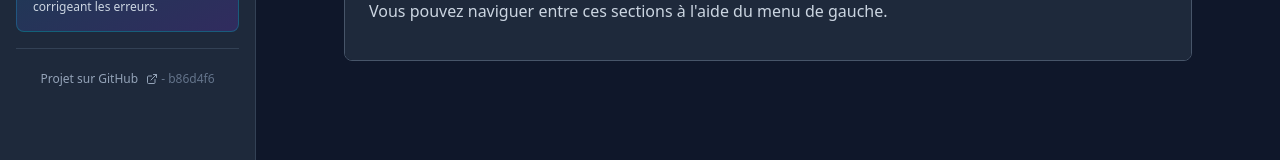
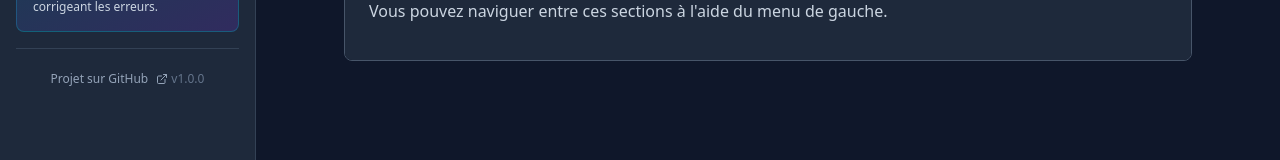
Before and after one commit to NoaSecond/Open-Book-Wiki, a React (Vite) app: page / in a window 1280 px wide. Shown: the part 523-683 px from the top of the page. Built offline with nearby package versions, Linux system fonts and the light colour scheme.

Commit message:
:recycle: Refactor Sidebar to display application version instead of commit hash

```diff
--- a/src/components/Sidebar.tsx
+++ b/src/components/Sidebar.tsx
@@ -1,6 +1,7 @@
 import React, { useState, useEffect } from 'react';
 import { Home, BookOpen, Clock, User, Code, Plus, ExternalLink, Edit3, Trash2, MoreHorizontal, Check, X } from 'lucide-react';
 import { useWiki } from '../context/WikiContext';
+import { getConfigService } from '../services/configService';
 import activityService from '../services/activityService';
 
 const navigationItems = [
@@ -12,7 +13,7 @@ export const Sidebar: React.FC = () => {
   const { currentPage, setCurrentPage, wikiData, isLoggedIn, isDarkMode, canContribute, addPage, renamePage, deletePage, isAdmin } = useWiki();
   const [showAddCategoryModal, setShowAddCategoryModal] = useState(false);
   const [newCategoryName, setNewCategoryName] = useState('');
-  const [commitHash, setCommitHash] = useState('...');
+  const [appVersion, setAppVersion] = useState('...');
   const [editingPageId, setEditingPageId] = useState<string | null>(null);
   const [editingPageTitle, setEditingPageTitle] = useState('');
   const [showPageMenu, setShowPageMenu] = useState<string | null>(null);
@@ -50,20 +51,11 @@ export const Sidebar: React.FC = () => {
 
   const dynamicNavigationItems = createNavigationItems();
 
-  // Fonction pour récupérer le hash du dernier commit
+  // Fonction pour récupérer la version de l'application
   useEffect(() => {
-    // En production, vous pourriez récupérer cela depuis une API ou un endpoint
-    // Pour l'instant, on simule avec un hash aléatoire
-    const generateCommitHash = () => {
-      const chars = 'abcdef0123456789';
-      let result = '';
-      for (let i = 0; i < 7; i++) {
-        result += chars.charAt(Math.floor(Math.random() * chars.length));
-      }
-      return result;
-    };
-
-    setCommitHash(generateCommitHash());
+    const configService = getConfigService();
+    const version = configService.getConfig().version;
+    setAppVersion(version);
   }, []);
 
   const handleAddCategory = () => {
@@ -418,7 +410,7 @@ export const Sidebar: React.FC = () => {
           <span className={`text-xs transition-colors duration-300 ${
             isDarkMode ? 'text-slate-500' : 'text-gray-400'
           }`}>
-            {' '}- {commitHash}
+            {' '}v{appVersion}
           </span>
         </div>
       </nav>
```
